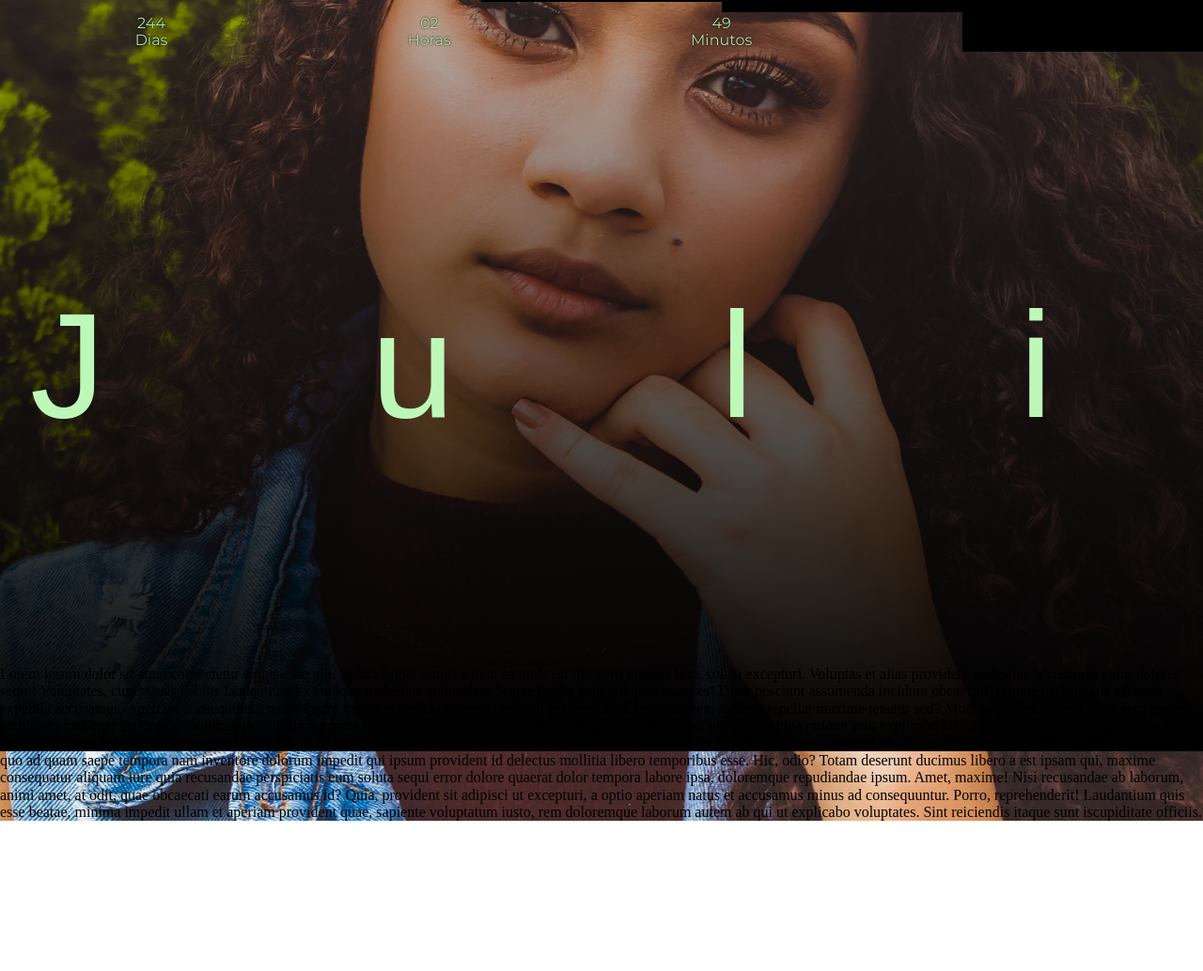
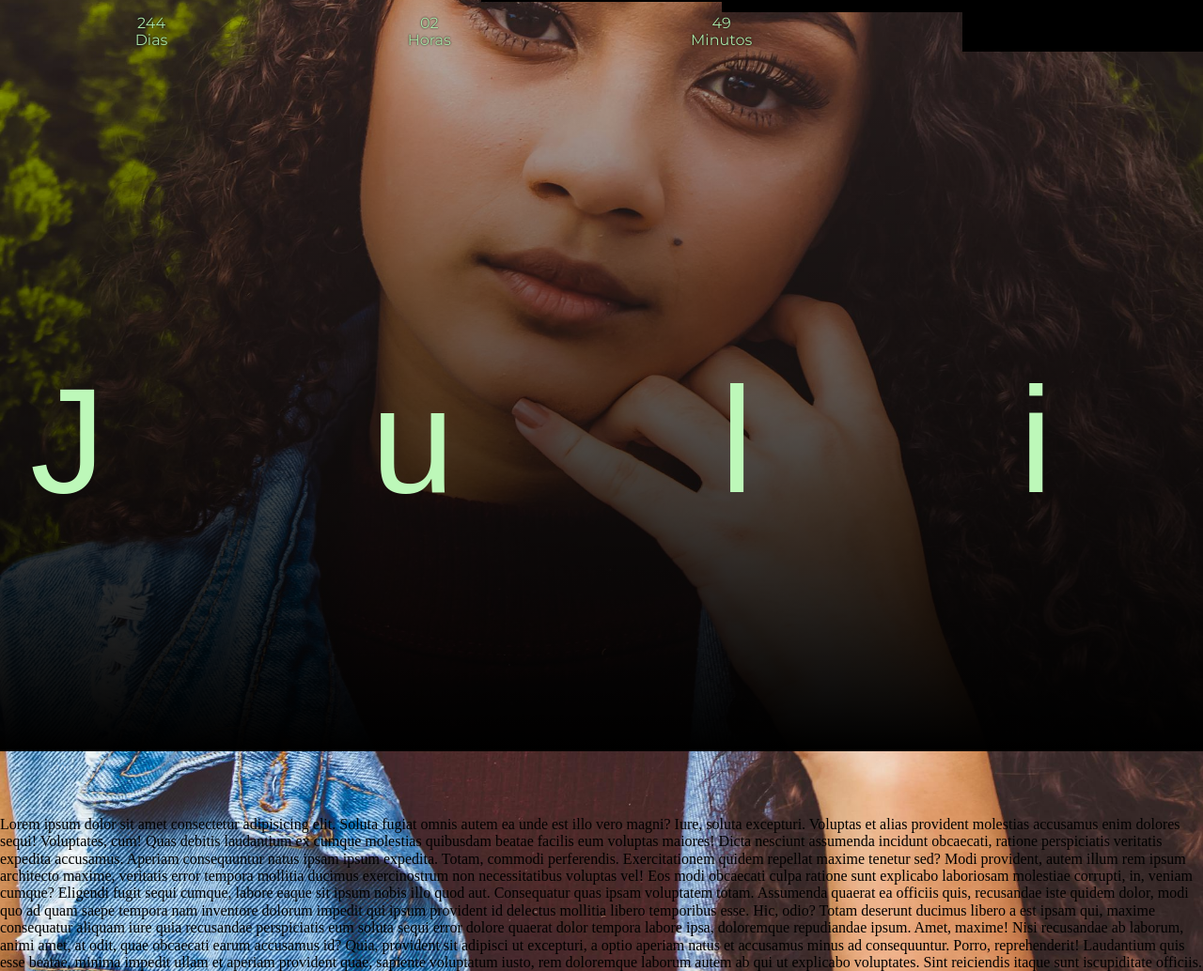
Before and after one commit to NatanaelLeites/juli, a website: page index.html in a window 1280 px wide. Shown: the whole page at 94% size. Before the commit the page ends 874 px from the top, so only its background shows below. Drawn offline with nearby package versions, Linux system fonts and the light colour scheme; a web font is replaced by a local one.

Commit message:
ajuste anterior a refact

```diff
--- a/scss/estilos.scss
+++ b/scss/estilos.scss
@@ -35,7 +35,7 @@ body{
         font-size: 20vh;
         color: #ffffff;
         color: #bdf8b9;
-        line-height: 4.0;
+        line-height: 5.0;
     }
 }
 
```
Also changed, not shown: css/estilos.css.
